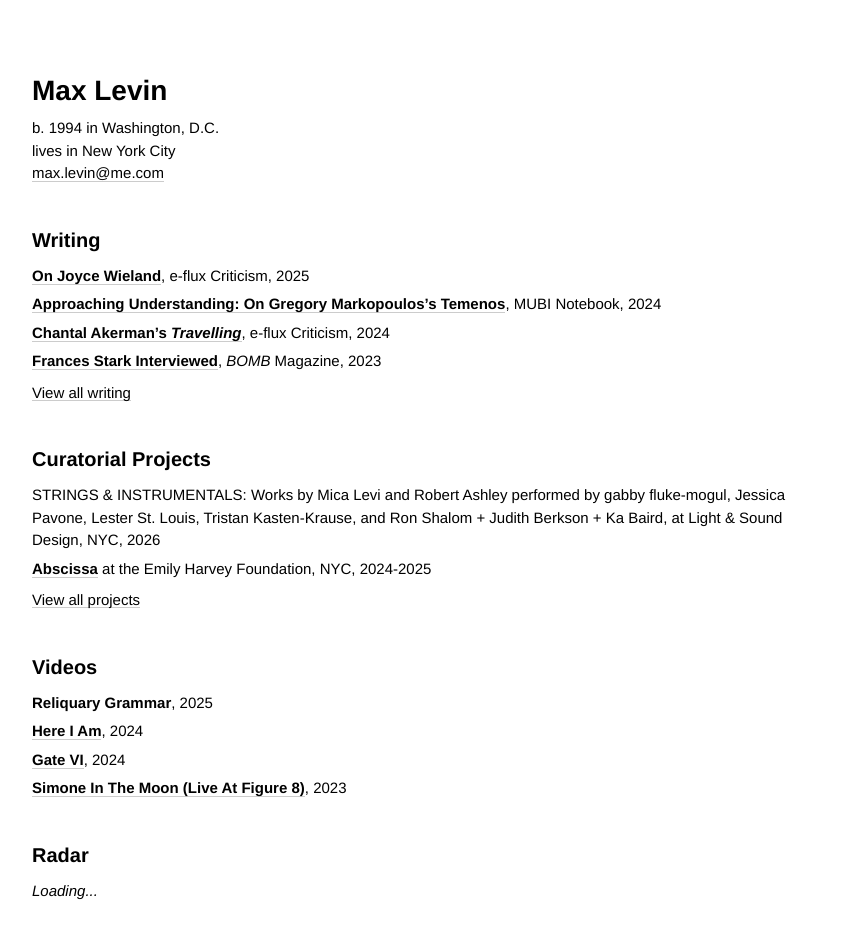
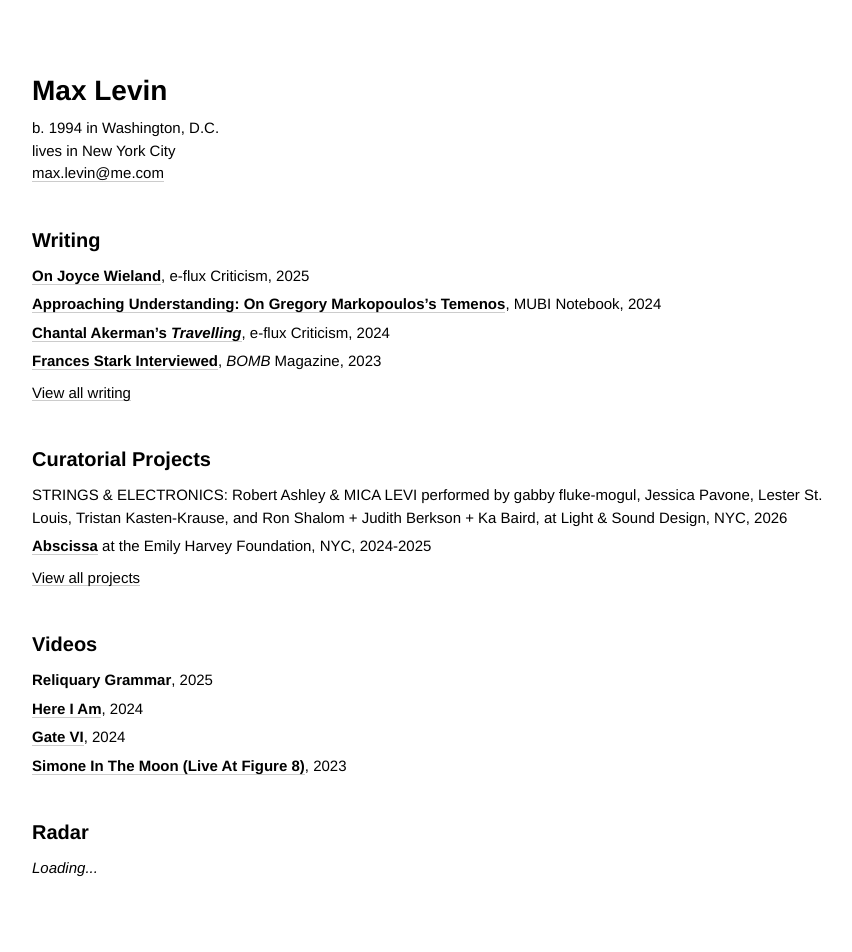
Before and after one commit to minicreative/maxlevin.me, a Jekyll site: the page built from index.md, in a window 1280 px wide. Shown: the whole page, without its empty margins (18-870 px from the left). Built offline with Jekyll 4.4.1, drawn with Linux system fonts in a browser that asks for light colours; after the commit the page ends 930 px from its top, so only the background shows below that.

Commit message:
Updated Index

```diff
--- a/index.md
+++ b/index.md
@@ -191,9 +191,9 @@
 - title: Curatorial Projects
   priority_button: View all projects
   items:
-  - description: 'STRINGS & INSTRUMENTALS: Works by Mica Levi and Robert Ashley performed
-      by gabby fluke-mogul, Jessica Pavone, Lester St. Louis, Tristan Kasten-Krause,
-      and Ron Shalom  + Judith Berkson + Ka Baird, at Light & Sound Design, NYC, 2026'
+  - description: 'STRINGS & ELECTRONICS: Robert Ashley & MICA LEVI performed by gabby
+      fluke-mogul, Jessica Pavone, Lester St. Louis, Tristan Kasten-Krause, and Ron
+      Shalom  + Judith Berkson + Ka Baird, at Light & Sound Design, NYC, 2026'
     is_priority: true
   - description: "**[Abscissa](/pages/abscissa/)** at the Emily Harvey Foundation,
       NYC, 2024-2025"
```
